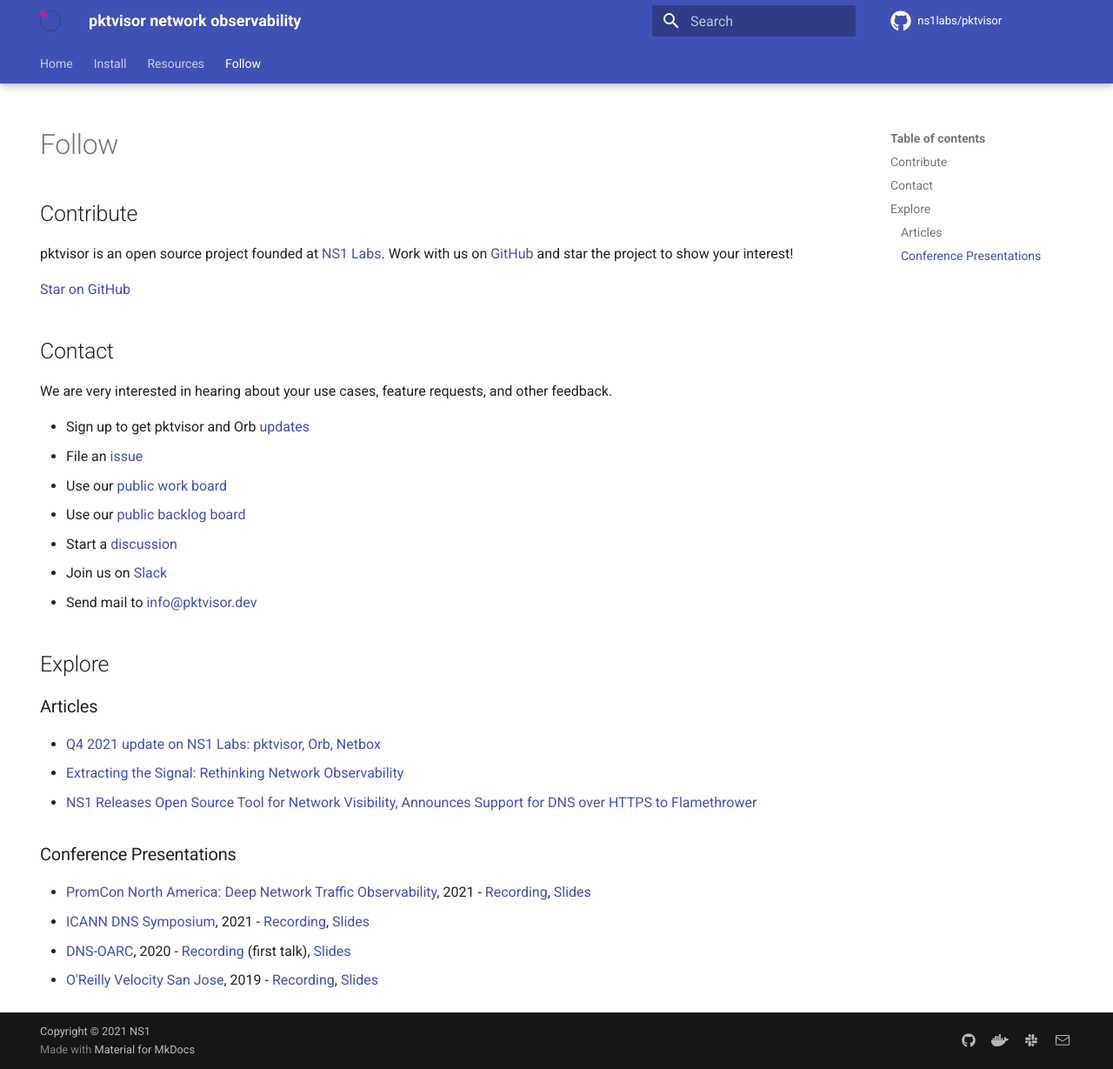
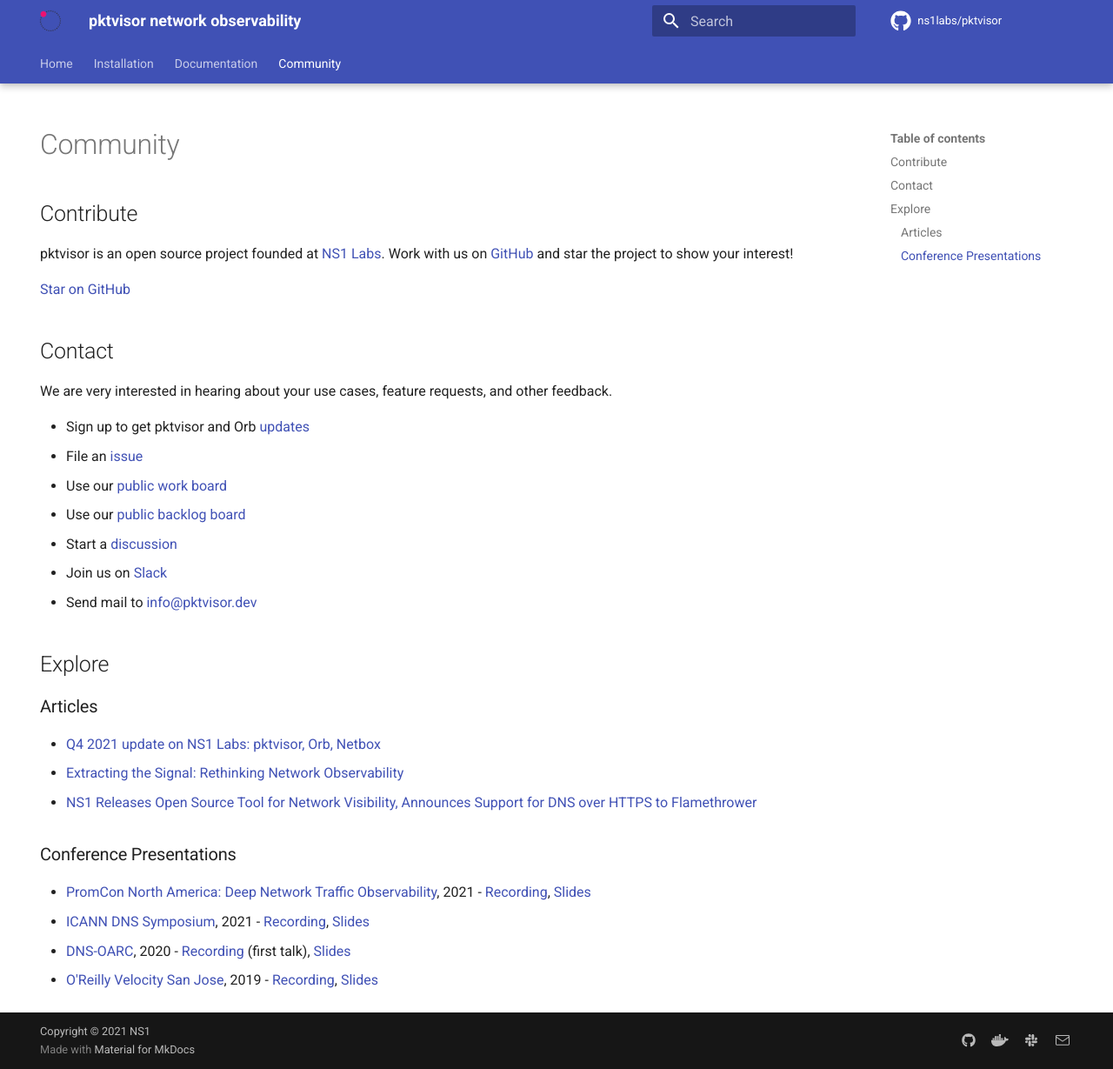
Before and after one commit to orb-community/pktvisor-website, an MkDocs documentation site: the page built from docs/contact.md, in a window 1280 px wide and 1229 px high. Shown: the whole window at 87% size. Built offline with MkDocs 1.6.1 and Material for MkDocs 9.7.7, drawn with Linux system fonts in a browser that asks for light colours; comment, search, counter and statistics services are not loaded; some of the changed lines change nothing that is shown.

Commit message:
tabs updates to match orb

```diff
--- a/mkdocs.yml
+++ b/mkdocs.yml
@@ -18,9 +18,9 @@
   - search
 nav:
   - Home: 'index.md'
-  - Install: 'install.md'
-  - Resources: 'docs.md'
-  - Follow: 'contact.md'
+  - Installation: 'install.md'
+  - Documentation: 'docs.md'
+  - Community: 'contact.md'
 repo_url: https://github.com/ns1labs/pktvisor
 repo_name: ns1labs/pktvisor
 extra:
```
